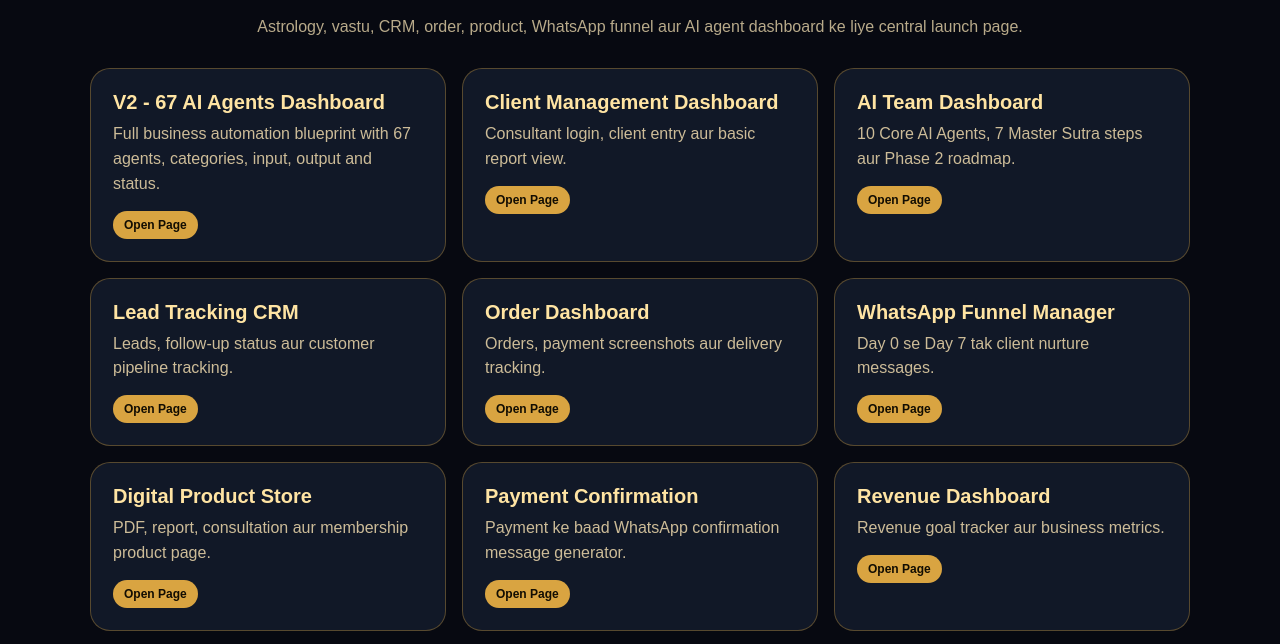
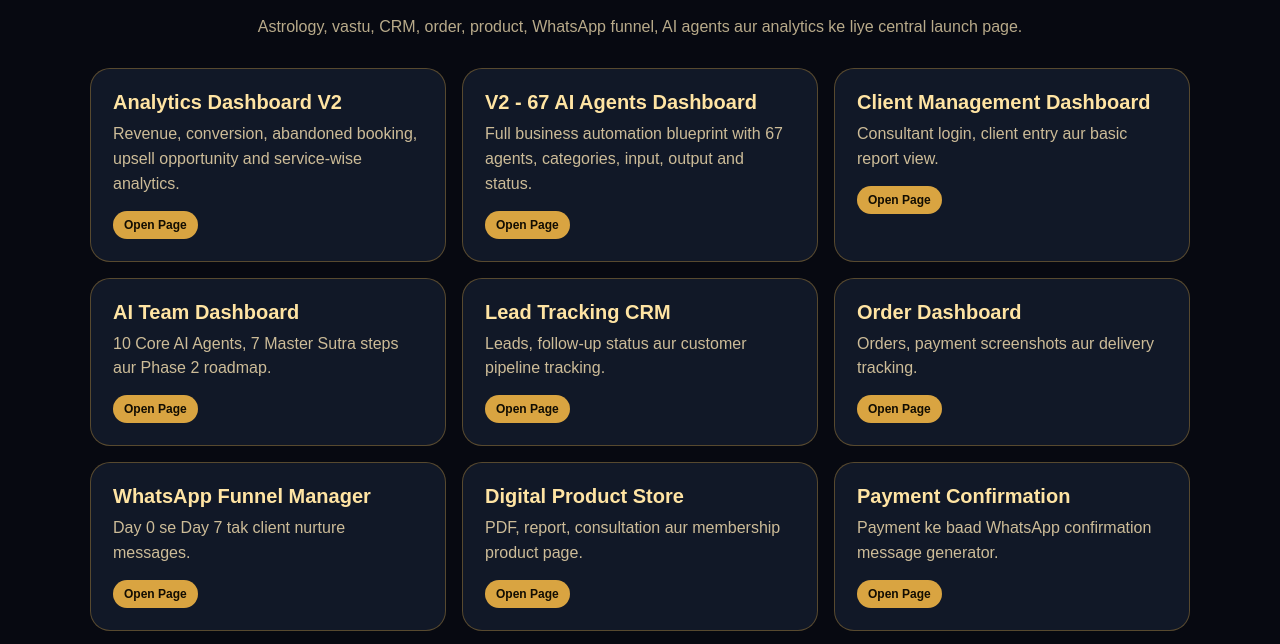
Before and after one commit to adhikariajay3-art/sathic-astro-vision, a plain HTML site: page navigation.html in a window 1280 px wide. Shown: the part 135-779 px from the top of the page. Drawn offline with Linux system fonts and the light colour scheme.

Commit message:
Link Analytics Dashboard V2 in navigation

```diff
--- a/navigation.html
+++ b/navigation.html
@@ -13,9 +13,10 @@
     <section class="hero">
       <span class="badge">SATHIC ASTRO VISION COMMAND HUB</span>
       <h1>Project Navigation</h1>
-      <p class="sub">Astrology, vastu, CRM, order, product, WhatsApp funnel aur AI agent dashboard ke liye central launch page.</p>
+      <p class="sub">Astrology, vastu, CRM, order, product, WhatsApp funnel, AI agents aur analytics ke liye central launch page.</p>
     </section>
     <section class="grid">
+      <a class="card" href="analytics-dashboard-v2.html"><h2>Analytics Dashboard V2</h2><p>Revenue, conversion, abandoned booking, upsell opportunity and service-wise analytics.</p><span class="tag">Open Page</span></a>
       <a class="card" href="v2-67-ai-agents-dashboard.html"><h2>V2 - 67 AI Agents Dashboard</h2><p>Full business automation blueprint with 67 agents, categories, input, output and status.</p><span class="tag">Open Page</span></a>
       <a class="card" href="index.html"><h2>Client Management Dashboard</h2><p>Consultant login, client entry aur basic report view.</p><span class="tag">Open Page</span></a>
       <a class="card" href="ai-team-dashboard.html"><h2>AI Team Dashboard</h2><p>10 Core AI Agents, 7 Master Sutra steps aur Phase 2 roadmap.</p><span class="tag">Open Page</span></a>
```
